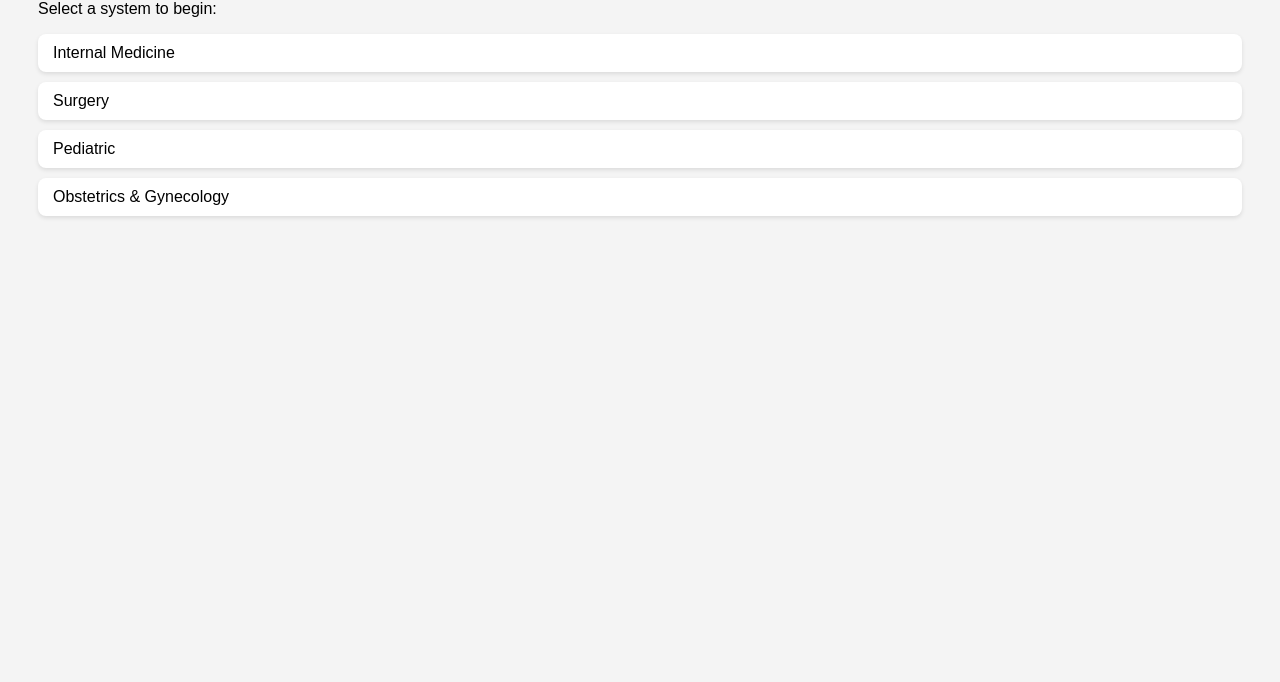
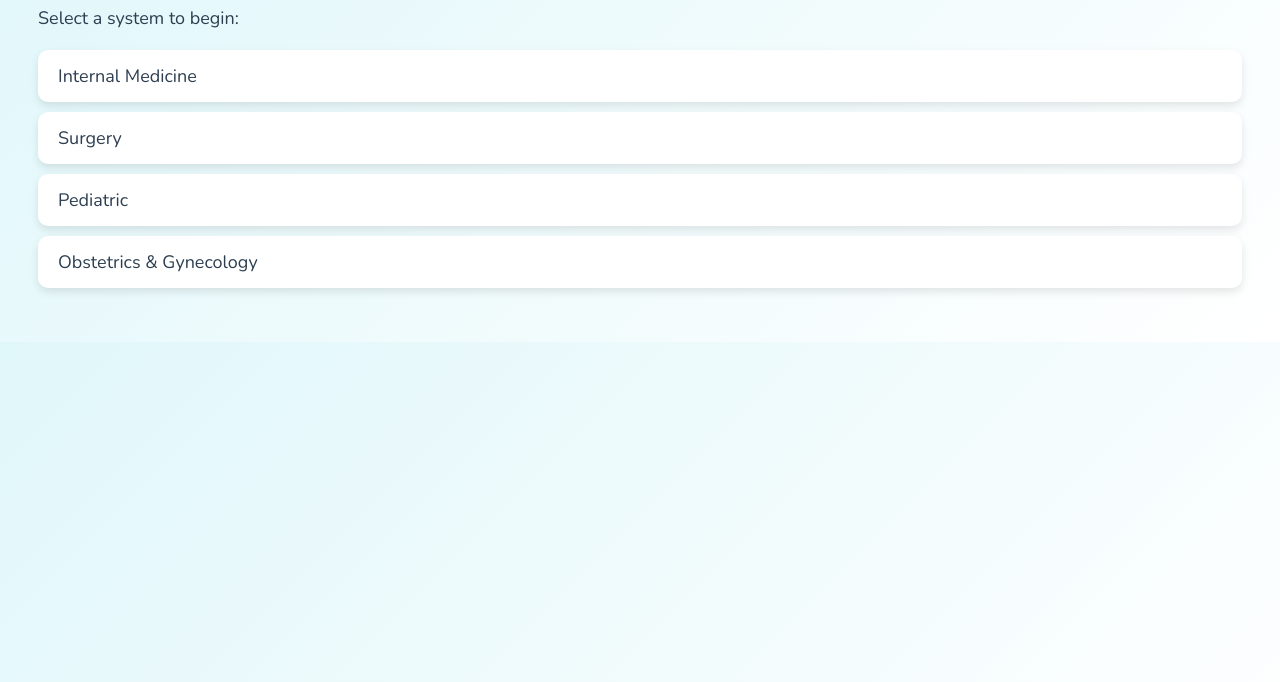
Before and after one commit to 711-proj/medical-quiz, a plain HTML site: page index.html in a window 1280 px wide. Shown: the part 118-800 px from the top of the page. Drawn offline with nearby package versions, Linux system fonts and the light colour scheme.

Commit message:
Update index.html

```diff
--- a/index.html
+++ b/index.html
@@ -3,39 +3,59 @@
 <head>
   <meta charset="UTF-8" />
   <title>Medical Quiz</title>
+
+  <!-- Google Fonts -->
+  <link href="https://fonts.googleapis.com/css2?family=Nunito:wght@400;700&display=swap" rel="stylesheet">
+
   <style>
     body {
-      font-family: Arial, sans-serif;
+      font-family: 'Nunito', sans-serif;
+      background: linear-gradient(135deg, #e0f7fa, #ffffff);
       padding: 30px;
-      background-color: #f4f4f4;
-    }
-    h1 {
       color: #2c3e50;
     }
+
+    h1 {
+      font-size: 32px;
+      color: #00796b;
+    }
+
+    p {
+      font-size: 18px;
+      margin-bottom: 20px;
+    }
+
     ul {
       list-style-type: none;
       padding: 0;
     }
+
     li {
-      background-color: #fff;
-      padding: 10px 15px;
+      background-color: #ffffff;
+      padding: 14px 20px;
       margin: 10px 0;
-      border-radius: 8px;
-      box-shadow: 0 2px 4px rgba(0,0,0,0.1);
+      border-radius: 10px;
+      box-shadow: 0 4px 8px rgba(0,0,0,0.1);
       cursor: pointer;
-      transition: background-color 0.3s;
+      transition: all 0.3s ease;
+      font-size: 18px;
     }
+
     li:hover {
-      background-color: #e0f0ff;
+      background-color: #b2dfdb;
+      transform: translateY(-2px);
     }
+
     .subtopics {
       margin-top: 10px;
       margin-left: 20px;
       display: none;
     }
+
     .subtopics li {
-      background-color: #e8f6ff;
+      background-color: #e0f2f1;
     }
+
   </style>
 </head>
 <body>
```
